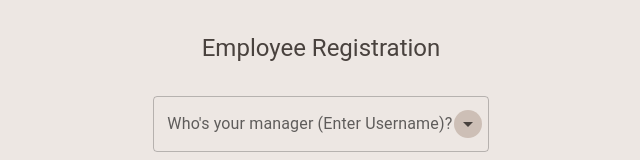
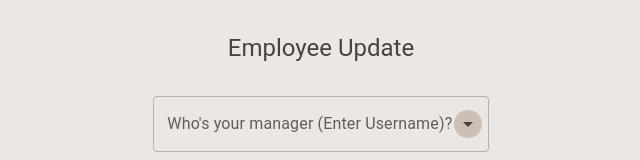
Before and after one commit to matt0125/Scheduler, a React (Create React App) app in the folder web/: page /EmployeeRegistration in a window 1280 px wide. Shown: the top 160 px of the page, without its empty margins (319-959 px from the left). Built offline with nearby package versions, Linux system fonts and the light colour scheme; no server answers.

Commit message:
More styling

```diff
--- a/web/src/pages/EditProfile.js
+++ b/web/src/pages/EditProfile.js
@@ -287,7 +287,6 @@ const EditProfile = () => {
         fullWidth
         maxWidth="sm"
       >
-        <DialogTitle>Employee Registration</DialogTitle>
         <DialogContent>
           <EmployeeRegistration />
         </DialogContent>
--- a/web/src/pages/EmployeeRegistration.js
+++ b/web/src/pages/EmployeeRegistration.js
@@ -65,7 +65,7 @@ const EmployeeRegistration = () => {
     <Container maxWidth="sm">
       <Box sx={{ marginTop: 4, display: 'flex', flexDirection: 'column', alignItems: 'center' }}>
         <Typography variant="h5" component="h1" gutterBottom>
-          Employee Registration
+          Employee Update
         </Typography>
         <Box component="form" onSubmit={handleSubmit} noValidate sx={{ mt: 1 }}>
           <FormControl fullWidth margin="normal">
```
